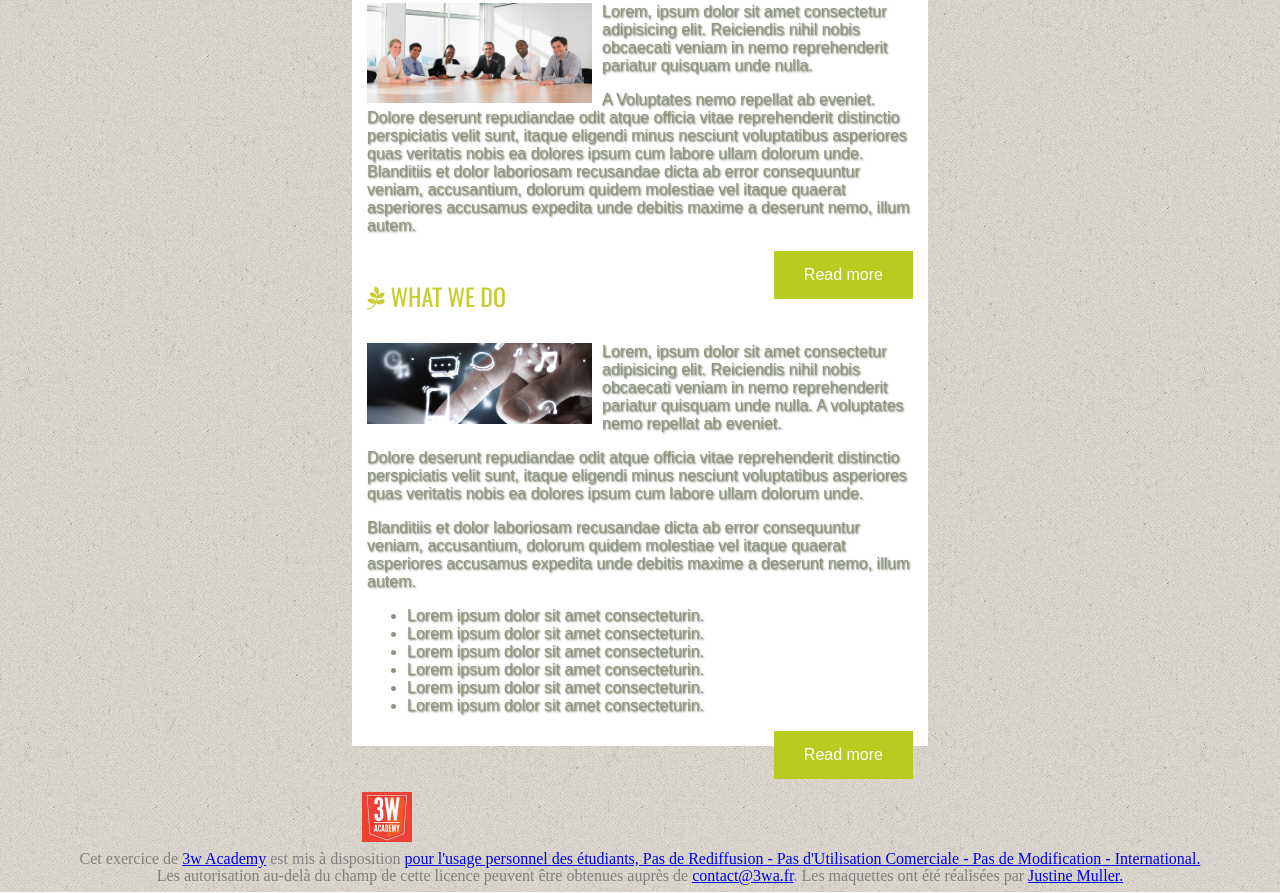
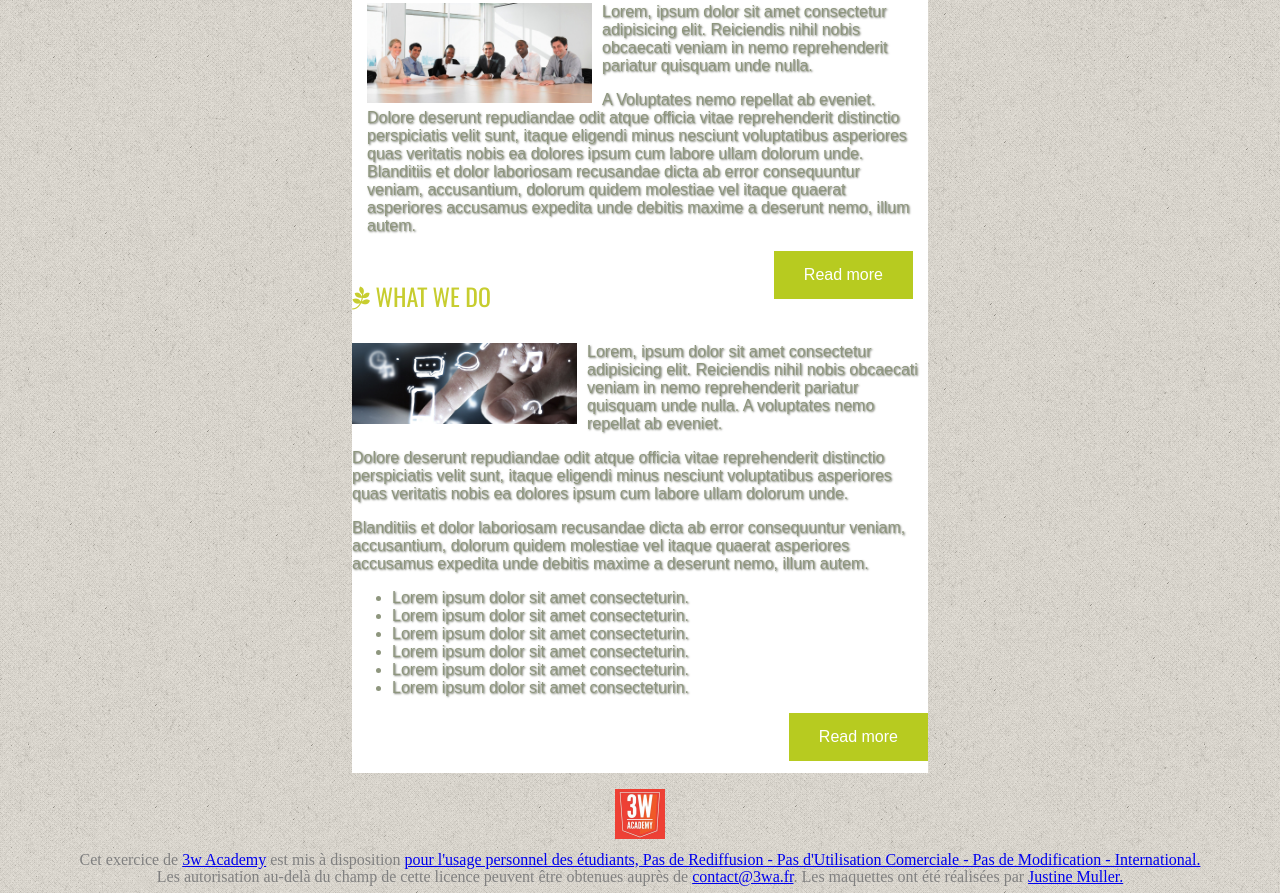
Before and after one commit to Xkaminari/Maquette1, a plain HTML site: page index.html in a window 1280 px wide. Shown: the part 284-1177 px from the top of the page. Drawn offline with Linux system fonts and the light colour scheme.

Commit message:
maj last

```diff
--- a/StyleSheet.css
+++ b/StyleSheet.css
@@ -86,14 +86,19 @@ button {
 }
 
 .What-we-do {
-    padding-top: 15px;
+    padding: 15px 0 60px 0;
 }
 
 /* ----------------------------------FOOTER------------------------------ */
 
+footer {
+    text-align: center;
+}
+
 .foot-Img {
+    clear: both;
     width: 50px;
-    margin-top: 30px;
+    margin-bottom: 20px;
 }
 
 .foot-text {
--- a/index.html
+++ b/index.html
@@ -82,9 +82,7 @@
     <footer>
       <div class="foot">
         <p class="foot-text">
-          <img class="foot-Img" src="img/3WACADEMY.jpg" alt="3WA-logo" />
-        </p>
-        <p class="foot-text">
+          <img class="foot-Img" src="img/3WACADEMY.jpg" alt="3WA-logo" /><br>
           Cet exercice de <a href="#">3w Academy</a> est mis à disposition
           <a href="#"
             >pour l'usage personnel des étudiants, Pas de Rediffusion - Pas
```
